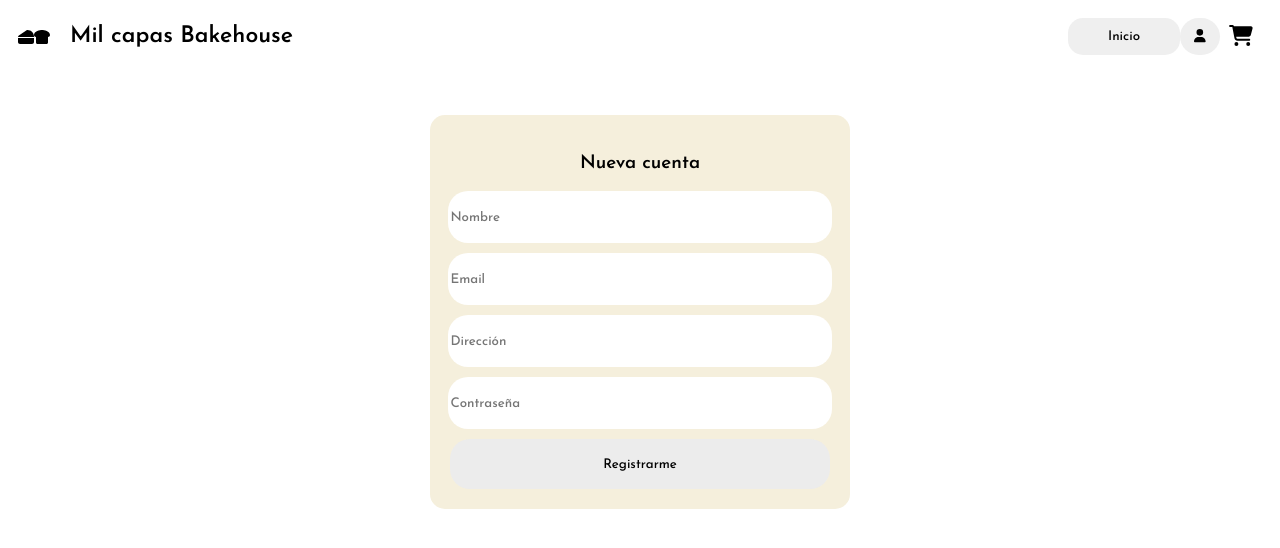
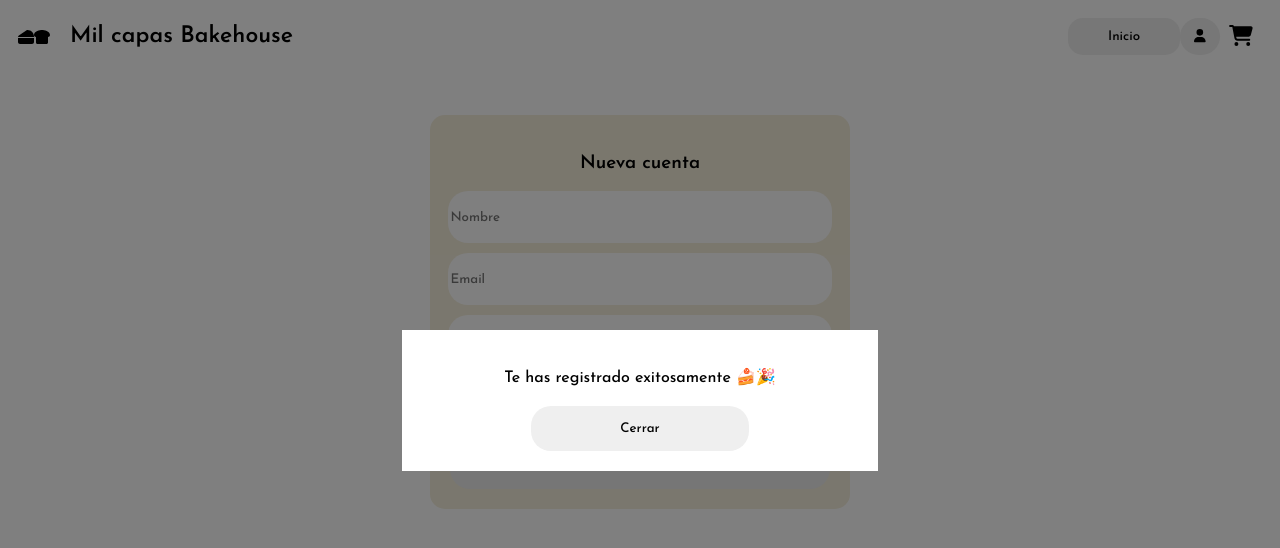
Before and after one commit to Yulanyandrea/MilCapasBakehouse_frontend, a Next.js app: page /Register/Register in a window 1280 px wide. Both pictures are taken after a click on the button "Registrarme". Shown: the top 548 px of the page. Built offline with nearby package versions, Linux system fonts and the light colour scheme; no server answers.

Commit message:
adding modal to register page

```diff
--- a/src/components/Cart/cart.module.css
+++ b/src/components/Cart/cart.module.css
@@ -64,7 +64,7 @@
 }
 
 .principalCart__buttons--style:hover{
-  background-color: beige;
+  background-color:#b69776;
 }
 
 @media(min-width:1200px){
--- a/src/components/Milhojas/milhojas.module.css
+++ b/src/components/Milhojas/milhojas.module.css
@@ -66,7 +66,7 @@
 }
 
 .modal__content button:hover{
-  background-color: beige;
+  background-color:#b69776;
 }
 
 @media(min-width:1200px){
--- a/src/pages/Register/Register.jsx
+++ b/src/pages/Register/Register.jsx
@@ -1,7 +1,20 @@
+import { useState } from 'react';
+import { useRouter } from 'next/router';
 import Header from '@/components/Header/Header';
 import register from './resgister.module.css';
 
 const Register = () => {
+  const router = useRouter();
+  const [modal , setModal] = useState(false)
+
+  const handleRegisterDone = () => {
+    setModal(true)
+  }
+
+  const handleCloseModal = () => {
+    setModal(false)
+    router.push('/PrincipalPage/PrincipalPage');
+  }
   return (
     <section className={register.registerContainer}>
       <Header />
@@ -11,9 +24,19 @@ const Register = () => {
         <input type="text" className={register["registerContainer__form--input"]} placeholder="Email"/>
         <input type="text" className={register["registerContainer__form--input"]} placeholder="Dirección"/>
         <input type="text" className={register["registerContainer__form--input"]} placeholder="Contraseña"/>
-        <button className={register["registerContainer__form--btn"]}>Registrarme</button>
+        <button className={register["registerContainer__form--btn"]} onClick={handleRegisterDone}>Registrarme</button>
 
       </section>
+      {
+        modal && (
+          <div className={register.modal}>
+            <div className={register.modal__content}>
+              <p>Te has registrado exitosamente 🍰🎉 </p>
+              <button onClick={handleCloseModal}>Cerrar</button>
+            </div>
+          </div>
+        )
+      }
 
     </section>
 
--- a/src/pages/Register/resgister.module.css
+++ b/src/pages/Register/resgister.module.css
@@ -30,9 +30,50 @@
   background-color:#b69776;
 }
 
+.modal {
+  position: fixed;
+  top: 0;
+  left: 0;
+  width: 100%;
+  height: 100%;
+  background-color: rgba(0, 0, 0, 0.5);
+  display: flex;
+  align-items: center;
+  justify-content: center;
+}
+
+.modal__content {
+  background-color: white;
+  padding: 20px;
+  display: flex;
+  flex-direction: column;
+  width: 74%;
+  line-height: 24px;
+}
+
+.modal__content button {
+  border-radius: 20px;
+  border-style: none;
+  height: 45px;
+}
+
+.modal__content button:hover{
+  background-color:#b69776;
+}
+
 @media(min-width:1200px){
   .registerContainer__form{
     width: 30%;
     margin: auto;
   }
+
+  .modal__content{
+    width: 34%;
+    justify-content: center;
+    align-items: center;
+  }
+
+  .modal__content button{
+    width: 50%;
+  }
 }
```
